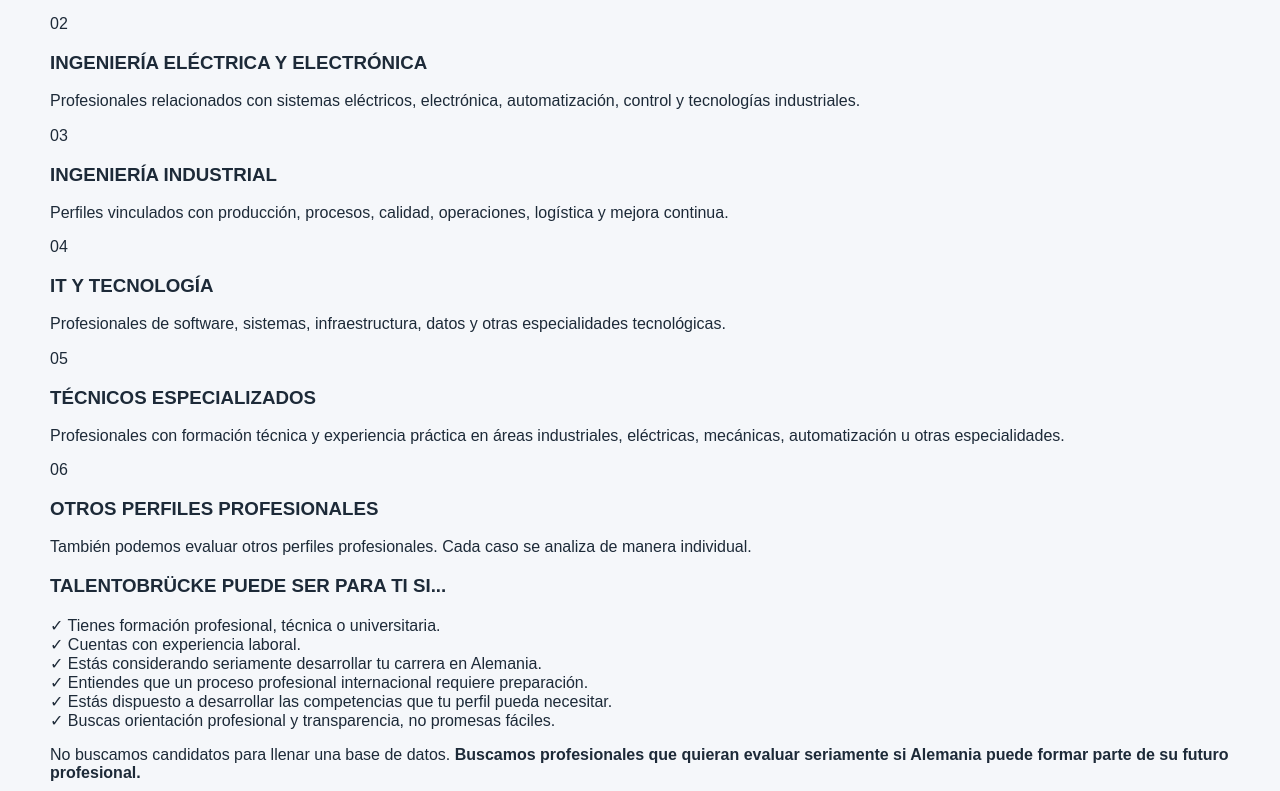
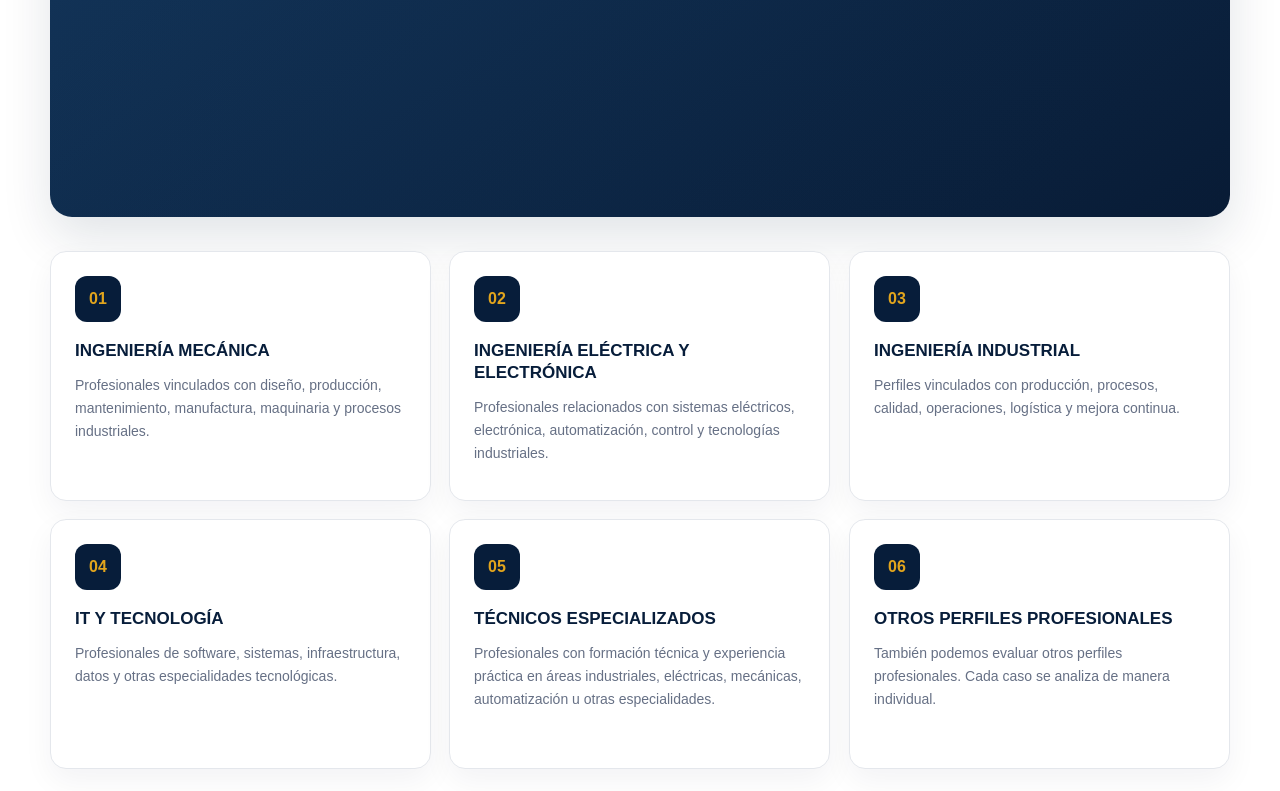
Before and after one commit to fiveseasonsrealty-ux/TALENTOBRUCKE-CRM, a Next.js app: page / in a window 1280 px wide. Shown: the part 4969-5760 px from the top of the page. Built offline with nearby package versions, Linux system fonts and the light colour scheme.

Commit message:
Update globals.css

```diff
--- a/app/globals.css
+++ b/app/globals.css
@@ -877,7 +877,156 @@ flex-direction: column;
   color: var(--gold);
   box-shadow: 0 16px 32px rgba(16, 24, 40, 0.08);
 }
-
+/* =========================
+   AUDIENCE / PARA QUIÉN ES
+========================= */
+
+.audience-section {
+  background: white;
+  position: relative;
+  overflow: hidden;
+}
+
+.audience-intro {
+  margin-bottom: 14px;
+}
+
+.audience-intro-secondary {
+  max-width: 900px;
+  color: #667085;
+  font-size: 16px;
+}
+
+.audience-visual {
+  margin: 40px 0 34px;
+}
+
+.audience-image {
+  min-height: 330px;
+  border-radius: 22px;
+  overflow: hidden;
+  background:
+    linear-gradient(
+      90deg,
+      rgba(7, 29, 58, 0.16),
+      rgba(7, 29, 58, 0.03)
+    ),
+    linear-gradient(145deg, #15395f, #081b35);
+  box-shadow: 0 20px 50px rgba(7, 29, 58, 0.12);
+}
+
+.audience-grid {
+  display: grid;
+  grid-template-columns: repeat(3, 1fr);
+  gap: 18px;
+}
+
+.audience-card {
+  min-height: 250px;
+  padding: 24px;
+  background: white;
+  border: 1px solid var(--border);
+  border-radius: 16px;
+  box-shadow: 0 12px 30px rgba(7, 29, 58, 0.05);
+  transform-style: preserve-3d;
+  transition:
+    transform 0.28s ease,
+    border-color 0.28s ease,
+    box-shadow 0.28s ease;
+}
+
+.audience-card:hover {
+  transform: translateY(-8px) rotateX(1.5deg);
+  border-color: var(--gold);
+  box-shadow:
+    0 22px 42px rgba(7, 29, 58, 0.12),
+    0 8px 22px rgba(226, 165, 29, 0.08);
+}
+
+.audience-icon {
+  width: 46px;
+  height: 46px;
+  margin-bottom: 18px;
+  display: grid;
+  place-items: center;
+  border-radius: 12px;
+  background: var(--navy);
+  color: var(--gold);
+  font-weight: 900;
+  transition:
+    transform 0.25s ease,
+    background 0.25s ease,
+    color 0.25s ease;
+}
+
+.audience-card:hover .audience-icon {
+  transform: scale(1.08) translateY(-2px);
+  background: var(--gold);
+  color: var(--navy);
+}
+
+.audience-card h3 {
+  margin: 0 0 12px;
+  color: var(--navy);
+  font-size: 17px;
+  line-height: 1.3;
+}
+
+.audience-card p {
+  margin: 0;
+  color: #667085;
+  font-size: 14px;
+  line-height: 1.65;
+}
+
+.audience-fit {
+  margin-top: 38px;
+  padding: 30px;
+  border-radius: 18px;
+  background: #f8fafc;
+  border: 1px solid var(--border);
+}
+
+.audience-fit h3 {
+  margin: 0 0 22px;
+  color: var(--navy);
+  font-size: 22px;
+}
+
+.audience-fit-grid {
+  display: grid;
+  grid-template-columns: repeat(2, 1fr);
+  gap: 14px 24px;
+}
+
+.audience-fit-grid div {
+  padding: 14px 16px;
+  border-radius: 10px;
+  background: white;
+  color: #475467;
+  line-height: 1.5;
+  border: 1px solid #edf0f3;
+}
+
+.audience-closing {
+  max-width: 920px;
+  margin: 34px auto 0;
+  padding: 24px 28px;
+  border-left: 4px solid var(--gold);
+  border-radius: 12px;
+  background: var(--navy);
+  color: white;
+  text-align: center;
+}
+
+.audience-closing p {
+  margin: 0;
+  line-height: 1.6;
+}
+
+.audience-closing strong {
+  color: var(--gold);
+}
 /* =========================
    TRANSPARENCY
 ========================= */
```
